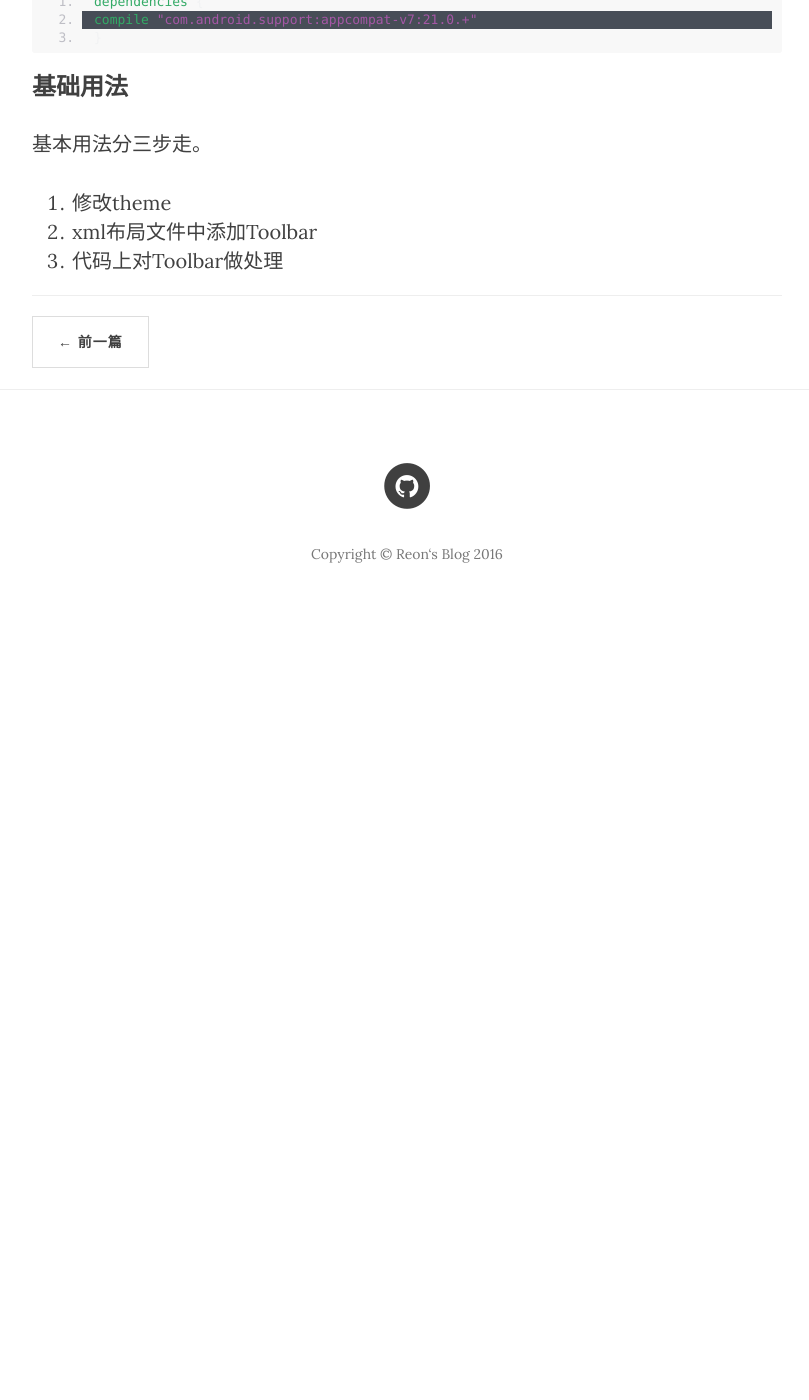
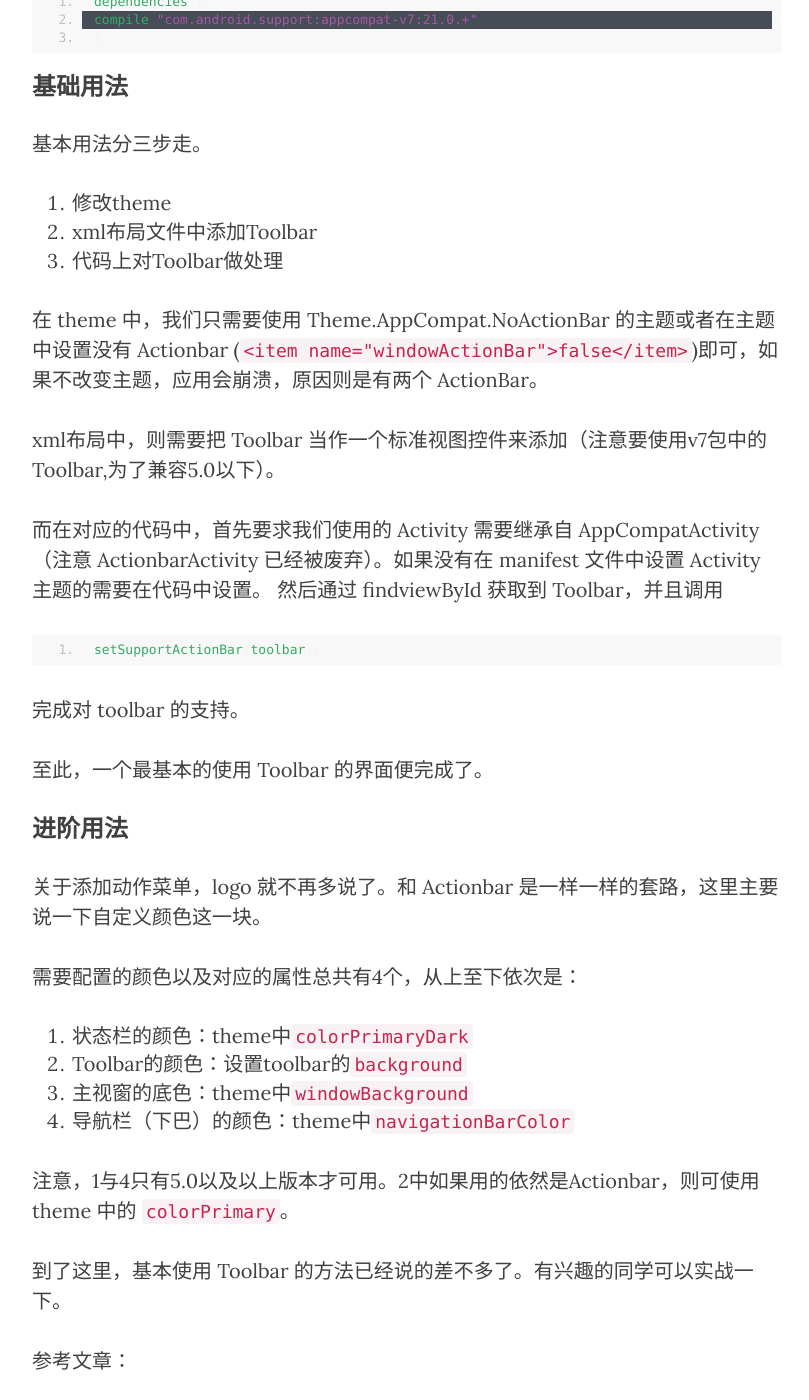
Before and after one commit to reondz/reondz.github.io, a Jekyll site: the page built from _posts/2015-07-20-ToolsBar 详解.markdown, in a window 1280 px wide and 1400 px high, scrolled down 1171 px. Shown: the whole window, without its empty margins (233-1042 px from the left). Built offline with Jekyll 4.4.1, drawn with Linux system fonts in a browser that asks for light colours; nearby versions of some CDN libraries; comment, search, counter and statistics services are not loaded; before the commit the page ends 1801 px from its top, so only the background shows below that; some of the changed text lies outside the part shown.

Commit message:
ToolBar 详解更新

```diff
--- a/_posts/2015-07-20-ToolsBar 详解.markdown
+++ b/_posts/2015-07-20-ToolsBar 详解.markdown
@@ -37,3 +37,36 @@ Toolsbar 是 Android 5.0 Material Design 的产物。所以分两种情况，如
 1. 修改theme
 2. xml布局文件中添加Toolbar
 3. 代码上对Toolbar做处理
+
+在 theme 中，我们只需要使用 Theme.AppCompat.NoActionBar 的主题或者在主题中设置没有 Actionbar (`<item name="windowActionBar">false</item>`)即可，如果不改变主题，应用会崩溃，原因则是有两个 ActionBar。
+
+xml布局中，则需要把 Toolbar 当作一个标准视图控件来添加（注意要使用v7包中的Toolbar,为了兼容5.0以下）。
+
+而在对应的代码中，首先要求我们使用的 Activity 需要继承自 AppCompatActivity（注意 ActionbarActivity 已经被废弃）。如果没有在 manifest 文件中设置 Activity 主题的需要在代码中设置。
+然后通过 findviewById 获取到 Toolbar，并且调用
+
+	setSupportActionBar(toolbar);
+
+完成对 toolbar 的支持。
+
+至此，一个最基本的使用 Toolbar 的界面便完成了。
+
+### 进阶用法
+
+关于添加动作菜单，logo 就不再多说了。和 Actionbar 是一样一样的套路，这里主要说一下自定义颜色这一块。
+
+需要配置的颜色以及对应的属性总共有4个，从上至下依次是：
+
+1. 状态栏的颜色：theme中`colorPrimaryDark`
+2. Toolbar的颜色：设置toolbar的`background`
+3. 主视窗的底色：theme中`windowBackground`
+4. 导航栏（下巴）的颜色：theme中`navigationBarColor`
+
+注意，1与4只有5.0以及以上版本才可用。2中如果用的依然是Actionbar，则可使用 theme 中的 `colorPrimary`。
+
+到了这里，基本使用 Toolbar 的方法已经说的差不多了。有兴趣的同学可以实战一下。
+
+参考文章：
+
+* http://www.cnblogs.com/noodlesonce/p/4116414.html?utm_source=tuicool
+* http://android-developers.blogspot.com/2014/10/appcompat-v21-material-design-for-pre.html
```
